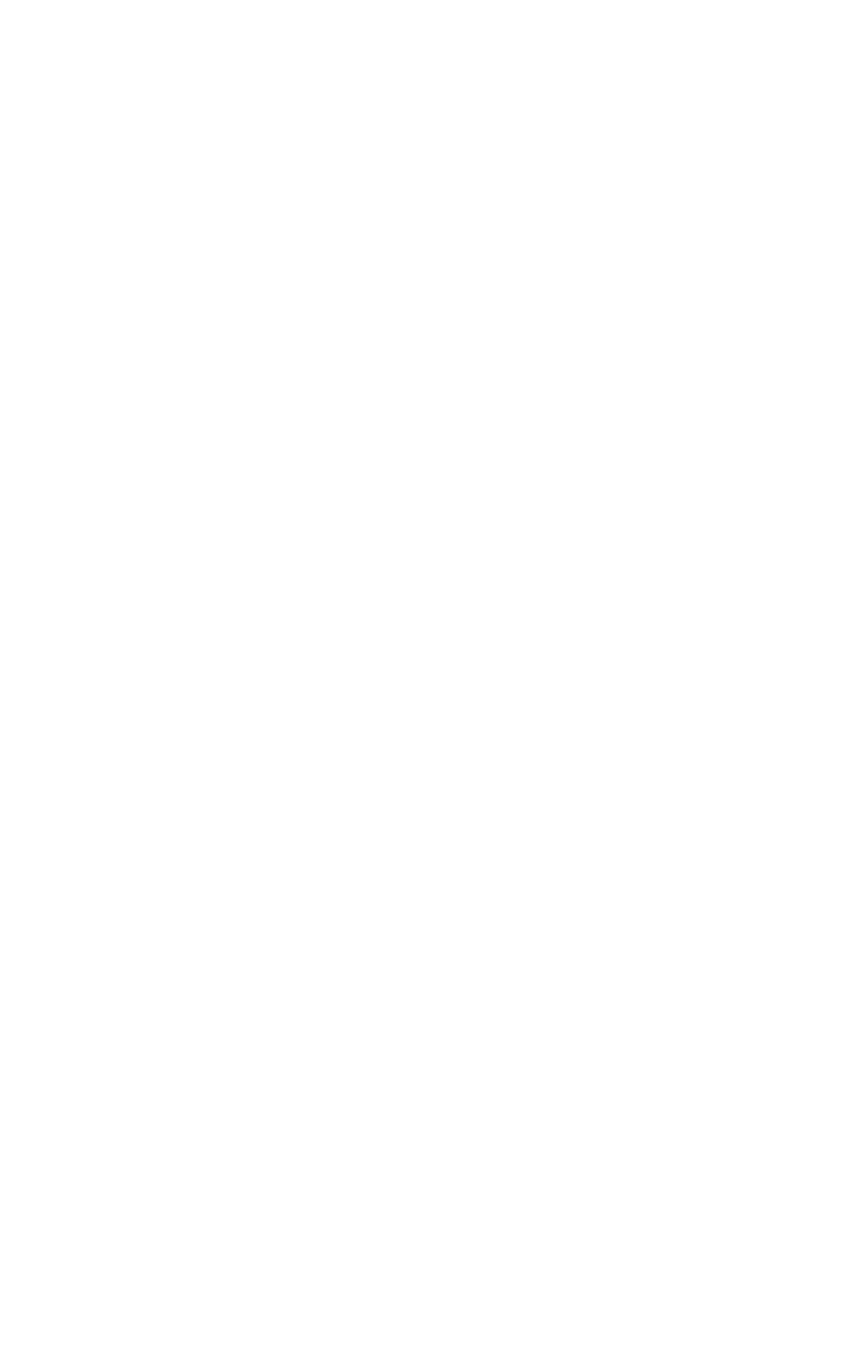
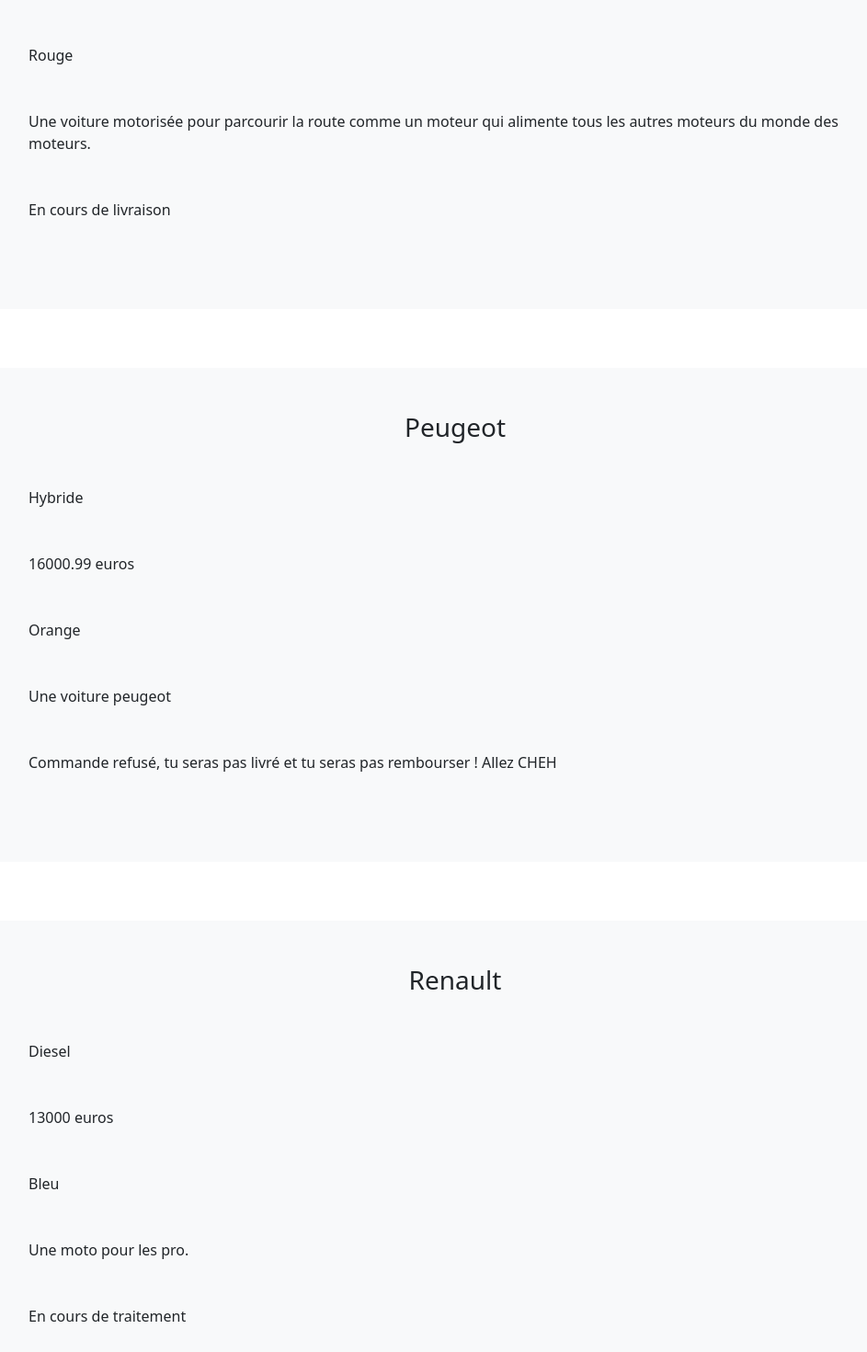
Before and after one commit to Thomas6A/Brief_Achat_V-hicule, a React (Create React App) app in the folder DockerEnvironnement/frontend/: page /commande in a window 1280 px wide. Shown: the part 360-1830 px from the top of the page at 92% size, without its empty margins (145-1088 px from the left). Before the commit the page ends 800 px from the top, so only its background shows below. Built offline with nearby package versions, Linux system fonts and the light colour scheme.

Commit message:
feat(ContainerCommande): add order page with container

```diff
--- a/DockerEnvironnement/frontend/src/App.css
+++ b/DockerEnvironnement/frontend/src/App.css
@@ -1,4 +1,3 @@
-
 .App {
   text-align: center;
 }
--- /dev/null
+++ b/DockerEnvironnement/frontend/src/Components/Container/ContainerCommande.js
@@ -0,0 +1,23 @@
+import React from 'react';
+import Container from 'react-bootstrap/Container';
+import Row from 'react-bootstrap/Row';
+import Col from 'react-bootstrap/Col';
+
+const ContainerCommande = ({modele, motorisation, prix, couleur, description, status}) => {
+    return (
+        <Container className="bg-light p-5" style={{margin: '10%', marginTop: '5%', marginBottom: '5%', width: '80%'}} fluid>
+            <Row className="justify-content-center">
+                <Col>
+                <h3 className= "text-center mb-5">{modele}</h3>
+                    <p className ='mb-5'>{motorisation}</p>
+                    <p className ='mb-5'>{prix}</p>
+                    <p className ='mb-5'>{couleur}</p>
+                    <p className ='mb-5'>{description}</p>
+                    <p className ='mb-5'>{status}</p>
+                </Col>
+            </Row>
+        </Container>
+    );
+};
+
+export default ContainerCommande;
--- a/DockerEnvironnement/frontend/src/Pages/Commande.js
+++ b/DockerEnvironnement/frontend/src/Pages/Commande.js
@@ -1,10 +1,37 @@
 import React from 'react';
+import ContainerCommande from '../Components/Container/ContainerCommande';
+import NavbarComponent from '../Components/Navbar/navbar';
 
 const Commande = () => {
     return (
-        <div>
+        <>
+        <NavbarComponent />
 
-        </div>
+            <ContainerCommande
+            modele="Citroen"
+            motorisation="Essence"
+            prix="2600 euros"
+            couleur="Rouge"
+            description="Une voiture motorisée pour parcourir la route comme un moteur qui alimente tous les autres moteurs du monde des moteurs."
+            status= "En cours de livraison"
+            />
+            <ContainerCommande
+                modele="Peugeot"
+                motorisation="Hybride"
+                prix="16000.99 euros"
+                couleur="Orange"
+                description="Une voiture peugeot"
+                status= "Commande refusé, tu seras pas livré et tu seras pas rembourser ! Allez CHEH"
+            />
+            <ContainerCommande
+                modele="Renault"
+                motorisation="Diesel"
+                prix="13000 euros"
+                couleur="Bleu"
+                description="Une moto pour les pro."
+                status="En cours de traitement"
+            />
+        </>
     );
 };
 
```
Also changed, not shown: DockerEnvironnement/frontend/public/index.html (+9 -10 lines).
